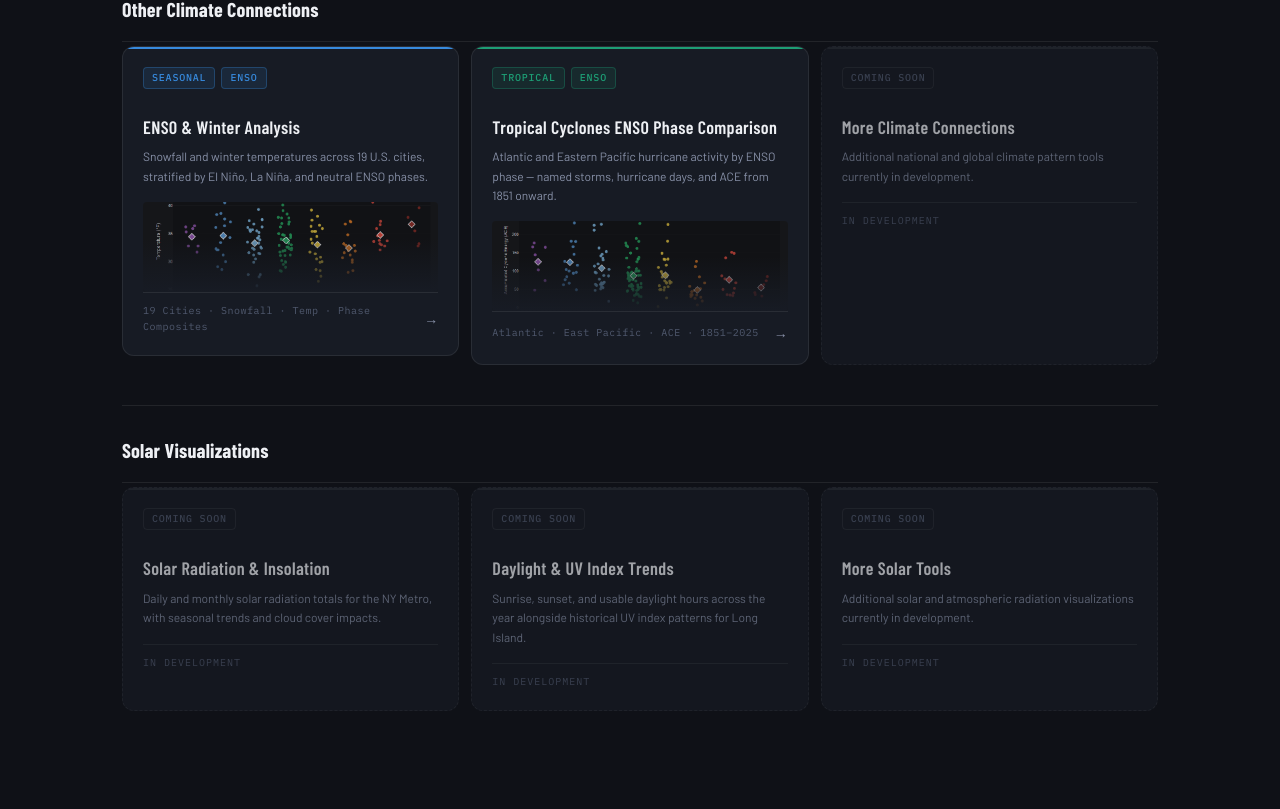
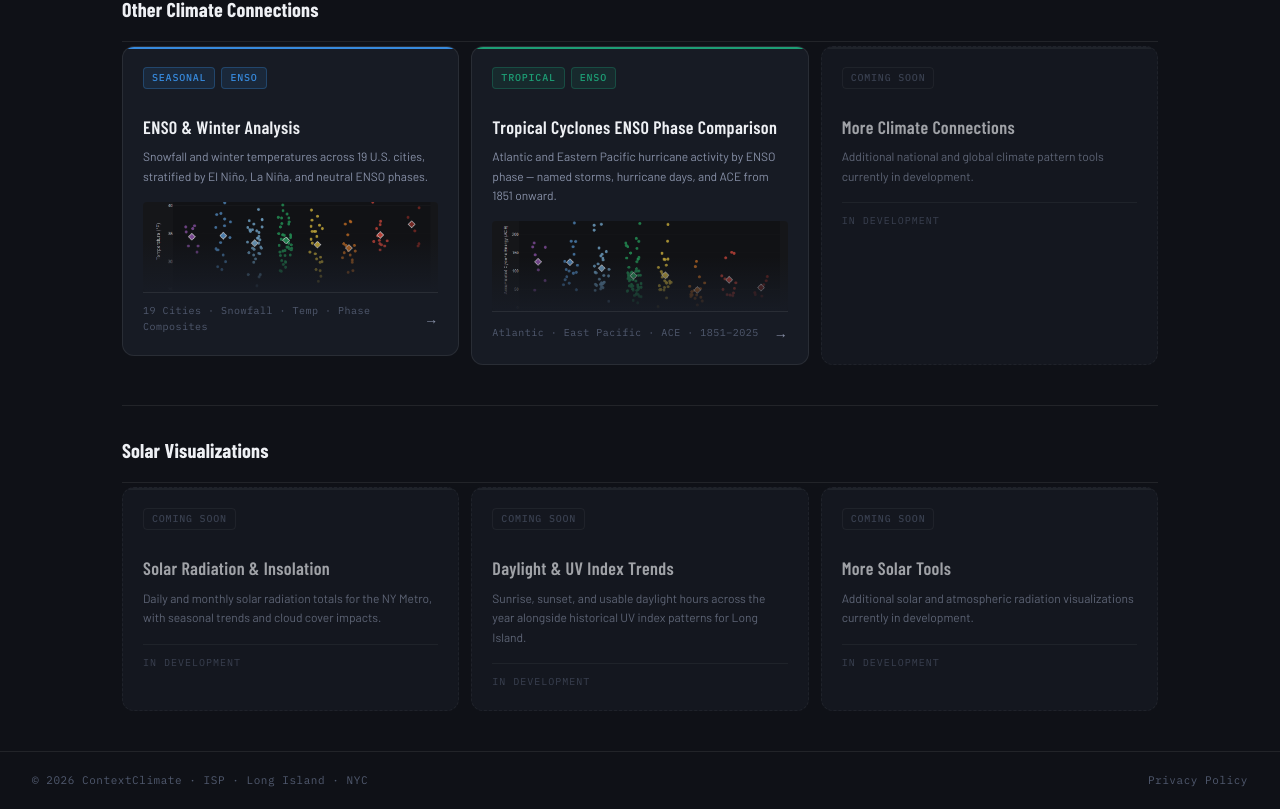
Before and after one commit to josht3113/context-climate, a React (Vite) app: page / in a window 1280 px wide. Shown: the part 1004-1813 px from the top of the page. Before the commit the page ends 1755 px from the top, so only its background shows below. Built offline with nearby package versions, Linux system fonts and the light colour scheme.

Commit message:
Add files via upload

```diff
--- a/src/App.jsx
+++ b/src/App.jsx
@@ -1,12 +1,11 @@
 import { HashRouter, Routes, Route } from 'react-router-dom'
 import Header from './components/Header'
-import Home       from './pages/Home'
+import Home     from './pages/Home'
 import HourlyData from './pages/HourlyData'
-import Annual     from './pages/Climate'      // file stays Climate.jsx
-import ENSO       from './pages/ENSO'
-import Seasons    from './pages/Seasons'
-import Climo      from './pages/Climo'        // rename Live.jsx → Climo.jsx on GitHub
-import Hurricanes from './pages/Hurricanes'
+import Climate  from './pages/Climate'
+import ENSO     from './pages/ENSO'
+import Seasons  from './pages/Seasons'
+import Live     from './pages/Live'
 
 // ── App shell ─────────────────────────────────────────
 // HashRouter is used so that GitHub Pages works correctly
@@ -23,16 +22,45 @@ export default function App() {
       <Header />
       <main>
         <Routes>
-          <Route path="/"           element={<Home />}       />
-          <Route path="/hourly"     element={<HourlyData />} />
-          <Route path="/monthly"    element={<HourlyData />} />
-          <Route path="/annual"     element={<Annual />}     />
-          <Route path="/enso"       element={<ENSO />}       />
-          <Route path="/seasons"    element={<Seasons />}    />
-          <Route path="/climo"      element={<Climo />}      />
-          <Route path="/hurricanes" element={<Hurricanes />} />
+          <Route path="/"        element={<Home />}      />
+          <Route path="/hourly"  element={<HourlyData />} />
+          <Route path="/climate" element={<Climate />}   />
+          <Route path="/enso"    element={<ENSO />}      />
+          <Route path="/seasons" element={<Seasons />}   />
+          <Route path="/live"    element={<Live />}      />
         </Routes>
       </main>
+      <footer style={{
+        borderTop: '0.5px solid rgba(255,255,255,0.08)',
+        padding: '1.25rem 2rem',
+        display: 'flex',
+        alignItems: 'center',
+        justifyContent: 'space-between',
+        gap: '1rem',
+      }}>
+        <span style={{
+          fontFamily: 'var(--font-mono)',
+          fontSize: '11px',
+          color: 'var(--color-text-muted)',
+          letterSpacing: '0.05em',
+        }}>
+          © {new Date().getFullYear()} ContextClimate · ISP · Long Island · NYC
+        </span>
+        <a
+          href="/context-climate/privacy.html"
+          style={{
+            fontFamily: 'var(--font-mono)',
+            fontSize: '11px',
+            color: 'var(--color-text-muted)',
+            letterSpacing: '0.05em',
+            textDecoration: 'none',
+          }}
+          onMouseOver={e => e.target.style.color = 'var(--color-text-secondary)'}
+          onMouseOut={e => e.target.style.color = 'var(--color-text-muted)'}
+        >
+          Privacy Policy
+        </a>
+      </footer>
     </HashRouter>
   )
 }
```
